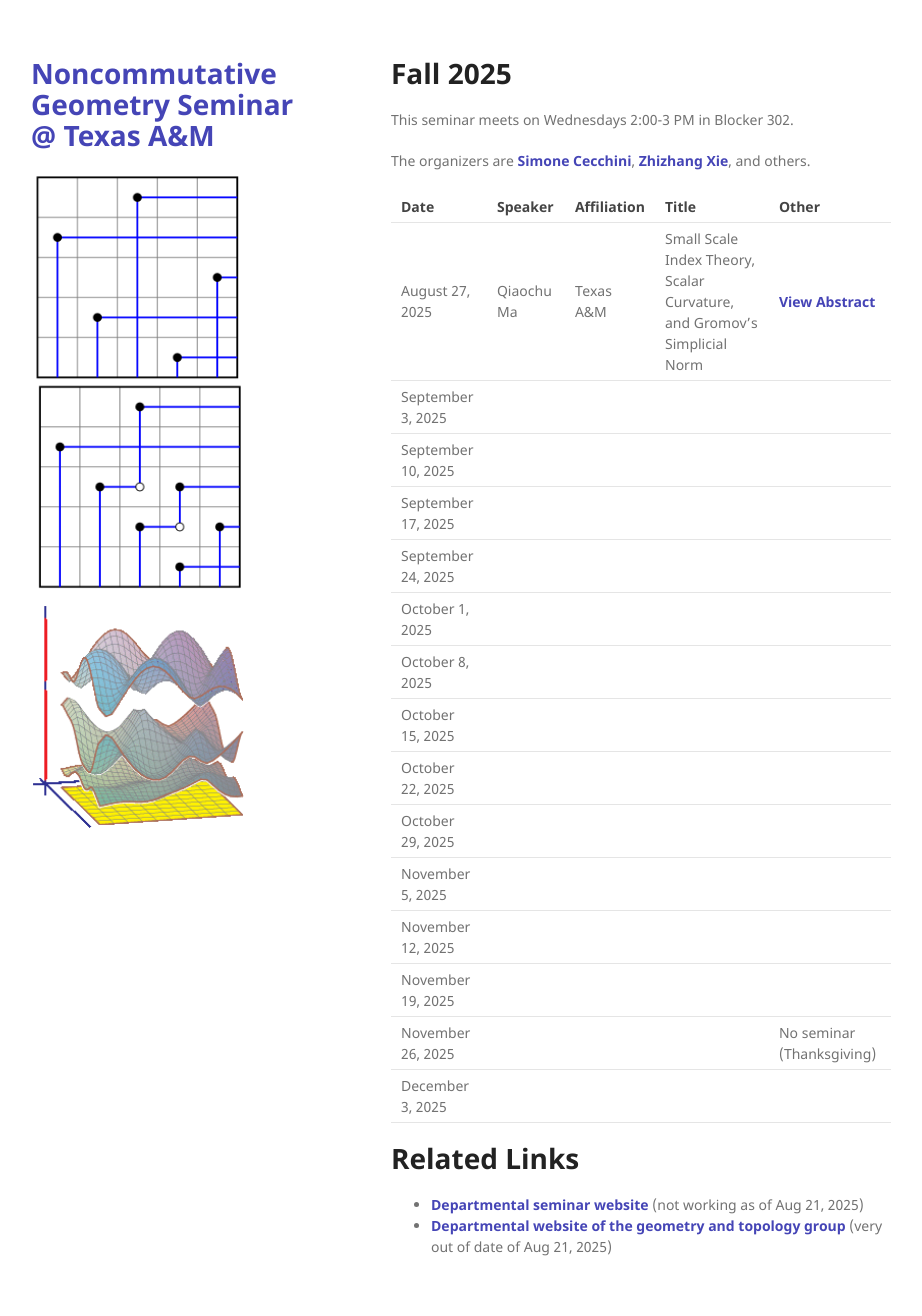
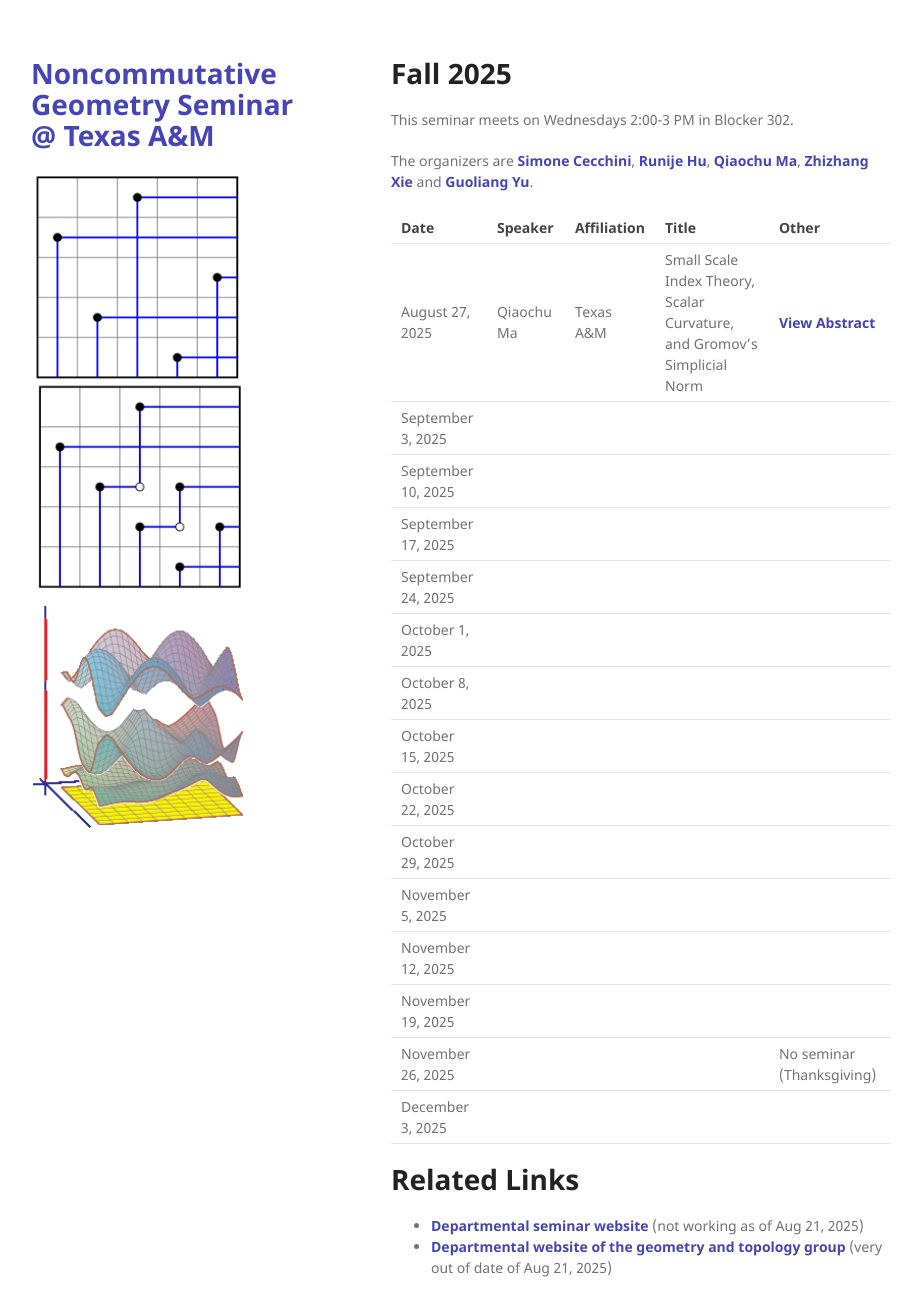
Before and after one commit to tamu-seminar/noncommutative-geometry, a Jekyll site: the page built from index.md, in a window 1280 px wide and 1348 px high. Shown: the top 1316 px of the window, without its empty margins (179-1101 px from the left). Built offline with Jekyll 4.4.1, drawn with Linux system fonts in a browser that asks for light colours.

Commit message:
Organizers

```diff
--- a/index.md
+++ b/index.md
@@ -18,7 +18,7 @@
 
 This seminar meets on Wednesdays 2:00-3 PM in Blocker 302.
 
-The organizers are [Simone Cecchini](https://simonececchini.org/), [Zhizhang Xie](https://people.tamu.edu/~xie/), and others.
+The organizers are [Simone Cecchini](https://simonececchini.org/), [Runije Hu](https://sites.google.com/view/runjiehu/home), [Qiaochu Ma](https://sites.google.com/view/qiaochu-ma), [Zhizhang Xie](https://people.tamu.edu/~xie/) and [Guoliang Yu](https://artsci.tamu.edu/mathematics/contact/profiles/guoliang-yu.html).
 
 
 | Date         | Speaker | Affiliation| Title | Other |
```
